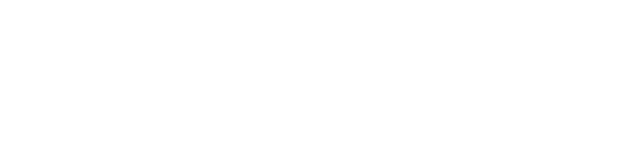
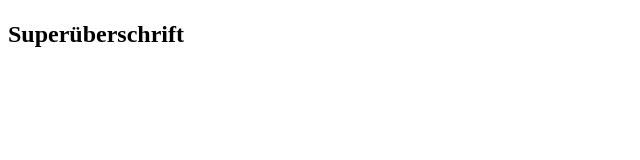
Before and after one commit to DavidBerghahn/gitexample, a plain HTML site: page index.html in a window 1280 px wide. Shown: the whole page, without its empty margins (0-640 px from the left). Drawn offline with Linux system fonts and the light colour scheme.

Commit message:
heading added

```diff
--- a/index.html
+++ b/index.html
@@ -7,6 +7,6 @@
 </head>
 <body>
     <h1></h1>
-
+    <h2>Superüberschrift</h2>
 </body>
 </html>
```
